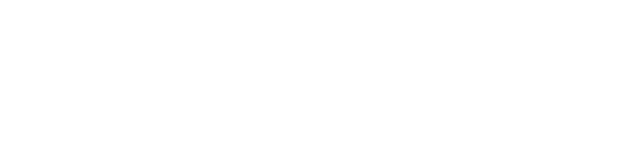
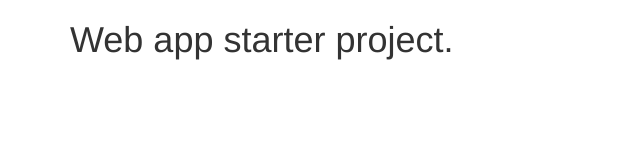
Before and after one commit to dewang-mistry/web-app-boilerplate, a plain HTML site: page index.html in a window 1280 px wide. Shown: the whole page, without its empty margins (0-640 px from the left). Drawn offline with nearby package versions, Linux system fonts and the light colour scheme.

Commit message:
Added bootstrap container tags

```diff
--- a/index.html
+++ b/index.html
@@ -3,8 +3,16 @@
 <head>
 	<meta charset="UTF-8">
 	<title>Web App Boilerplate</title>
+	<link rel="stylesheet" href="css/bootstrap.min.css">
+	<!-- Optional theme -->
+	<link rel="stylesheet" href="css/bootstrap-theme.min.css">
 </head>
 <body>
-
+	<div class="container">
+		<h1>Web app starter project.</h1>
+	</div>
+	<!-- jQuery (necessary for Bootstrap's JavaScript plugins) -->
+    <script src="https://ajax.googleapis.com/ajax/libs/jquery/1.11.2/jquery.min.js"></script>
+	<script src="js/bootstrap.min.js"></script>
 </body>
 </html>
```
